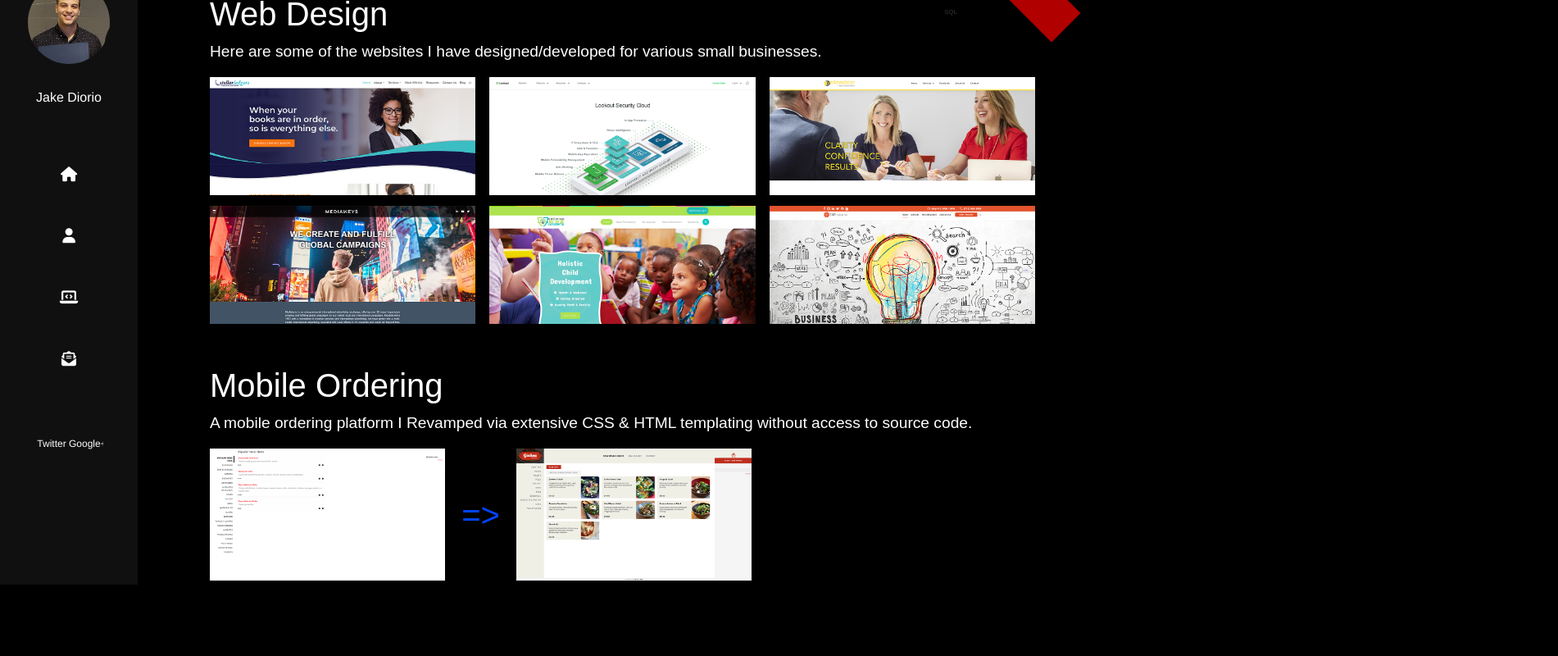
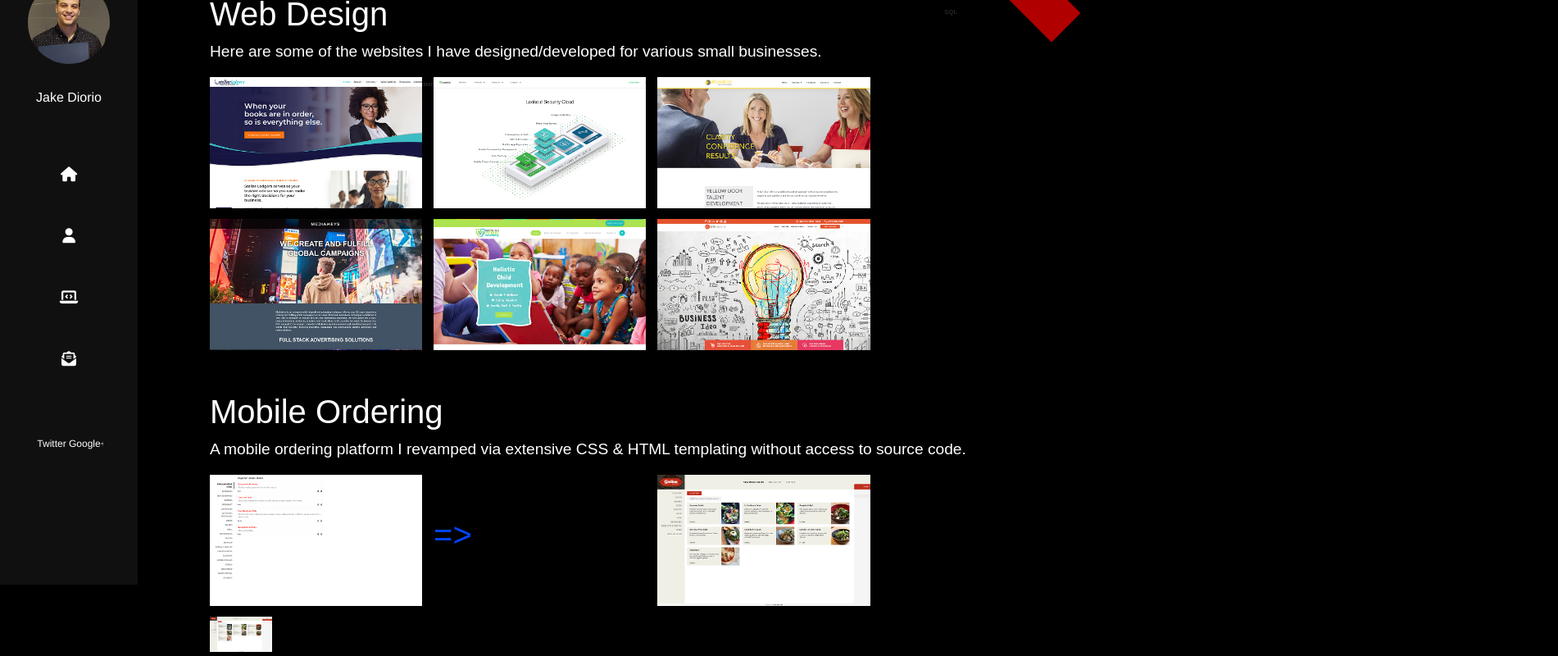
Before and after one commit to jdiorio2393/jake_portfolio, a React (Create React App) app: page /my-work in a window 1280 px wide. Shown: the part 87-887 px from the top of the page at 82% size, 1901 px wide, since content can reach past the window. Before the commit the page ends 816 px from the top, so only its background shows below. Built offline with nearby package versions, Linux system fonts and the light colour scheme; a web font is replaced by a local one.

Commit message:
projects page changes

```diff
--- a/src/components/projects/projects.css
+++ b/src/components/projects/projects.css
@@ -21,20 +21,71 @@
   gap: 13px 0px;
   align-items: center;
   grid-template-areas: '. . .' '. . .';
+  width: 80%;
 }
 
+.pic-container2 {
+  display: grid;
+  grid-template-columns: 1fr 1fr 1fr;
+  gap: 13px 0px;
+  align-items: center;
+  width: 80%;
+}
+
+/* first picture */
+
 .pic-div1 {
-  background-image: url('/projects/stellarledgers.png');
+  background: linear-gradient(
+      to right,
+      hsla(0, 0%, 0%, 0%),
+      hsla(0, 0%, 0%, 0%)
+    ),
+    url('/projects/stellarledgers.png');
   background-size: cover;
-  height: 9rem;
+  height: 10rem;
   width: 95%;
 }
 
 .pic-div1:hover {
-  filter: brightness(40%);
+  background: linear-gradient(
+      to right,
+      hsla(0, 0%, 0%, 0.78),
+      hsla(0, 0%, 0%, 0.75)
+    ),
+    url('/projects/stellarledgers.png');
+  background-size: cover;
+  transition: all 1s ease;
 }
 
 .pic-div1:hover .text {
+  opacity: 1;
+}
+
+/* second picture */
+.pic-div2 {
+  background: linear-gradient(
+      to right,
+      hsla(0, 0%, 0%, 0%),
+      hsla(0, 0%, 0%, 0%)
+    ),
+    url('/projects/lookout.png');
+  background-size: cover;
+  height: 10rem;
+  width: 95%;
+}
+
+.pic-div2:hover {
+  background: linear-gradient(
+      to right,
+      hsla(0, 0%, 0%, 0.78),
+      hsla(0, 0%, 0%, 0.75)
+    ),
+    url('/projects/lookout.png');
+  background-size: cover;
+  transition: all 1s ease;
+}
+
+.pic-div2:hover .text {
   opacity: 1;
 }
 
@@ -43,35 +94,202 @@
   opacity: 0;
 }
 
-.pic-div2 {
-  background-image: url('/projects/lookout.png');
+/* third picture */
+.pic-div3 {
+  background: linear-gradient(
+      to right,
+      hsla(0, 0%, 0%, 0%),
+      hsla(0, 0%, 0%, 0%)
+    ),
+    url('/projects/yellowdoor.png');
   background-size: cover;
-  height: 9rem;
+  height: 10rem;
   width: 95%;
 }
-.pic-div3 {
-  background-image: url('/projects/yellowdoor.png');
+
+.pic-div3:hover {
+  background: linear-gradient(
+      to right,
+      hsla(0, 0%, 0%, 0.78),
+      hsla(0, 0%, 0%, 0.75)
+    ),
+    url('/projects/yellowdoor.png');
   background-size: cover;
-  height: 9rem;
+  transition: all 1s ease;
+}
+
+.pic-div3:hover .text {
+  opacity: 1;
+}
+
+.text {
+  margin-top: 20%;
+  opacity: 0;
+}
+
+/* fourth picture */
+.pic-div4 {
+  background: linear-gradient(
+      to right,
+      hsla(0, 0%, 0%, 0%),
+      hsla(0, 0%, 0%, 0%)
+    ),
+    url('/projects/mediakeys.png');
+  background-size: cover;
+  height: 10rem;
   width: 95%;
 }
-.pic-div4 {
-  background-image: url('/projects/mediakeys.png');
+
+.pic-div4:hover {
+  background: linear-gradient(
+      to right,
+      hsla(0, 0%, 0%, 0.78),
+      hsla(0, 0%, 0%, 0.75)
+    ),
+    url('/projects/mediakeys.png');
   background-size: cover;
-  height: 9rem;
+  transition: all 1s ease;
+}
+
+.pic-div4:hover .text {
+  opacity: 1;
+}
+
+.text {
+  margin-top: 20%;
+  opacity: 0;
+}
+
+/* fifth picture */
+.pic-div5 {
+  background: linear-gradient(
+      to right,
+      hsla(0, 0%, 0%, 0%),
+      hsla(0, 0%, 0%, 0%)
+    ),
+    url('/projects/gmtb.png');
+  background-size: cover;
+  height: 10rem;
   width: 95%;
 }
-.pic-div5 {
-  background-image: url('/projects/gmtb.png');
+
+.pic-div5:hover {
+  background: linear-gradient(
+      to right,
+      hsla(0, 0%, 0%, 0.78),
+      hsla(0, 0%, 0%, 0.75)
+    ),
+    url('/projects/gmtb.png');
   background-size: cover;
-  height: 9rem;
+  transition: all 1s ease;
+}
+
+.pic-div5:hover .text {
+  opacity: 1;
+}
+
+.text {
+  margin-top: 20%;
+  opacity: 0;
+}
+
+/* sixth picture */
+.pic-div6 {
+  background: linear-gradient(
+      to right,
+      hsla(0, 0%, 0%, 0%),
+      hsla(0, 0%, 0%, 0%)
+    ),
+    url('/projects/snrcreative.png');
+  background-size: cover;
+  height: 10rem;
   width: 95%;
 }
-.pic-div6 {
-  background-image: url('/projects/snrcreative.png');
+
+.pic-div6:hover {
+  background: linear-gradient(
+      to right,
+      hsla(0, 0%, 0%, 0.78),
+      hsla(0, 0%, 0%, 0.75)
+    ),
+    url('/projects/snrcreative.png');
   background-size: cover;
-  height: 9rem;
+  transition: all 1s ease;
+}
+
+.pic-div6:hover .text {
+  opacity: 1;
+}
+
+.text {
+  margin-top: 20%;
+  opacity: 0;
+}
+
+/* seventh picture */
+.pic-div7 {
+  background: linear-gradient(
+      to right,
+      hsla(0, 0%, 0%, 0%),
+      hsla(0, 0%, 0%, 0%)
+    ),
+    url('/projects/old.png');
+  background-size: cover;
+  height: 10rem;
   width: 95%;
+}
+
+.pic-div7:hover {
+  background: linear-gradient(
+      to right,
+      hsla(0, 0%, 0%, 0.78),
+      hsla(0, 0%, 0%, 0.75)
+    ),
+    url('/projects/old.png');
+  background-size: cover;
+  transition: all 1s ease;
+}
+
+.pic-div7:hover .text {
+  opacity: 1;
+}
+
+.text {
+  margin-top: 20%;
+  opacity: 0;
+}
+
+/* eighth picture */
+.pic-div8 {
+  background: linear-gradient(
+      to right,
+      hsla(0, 0%, 0%, 0%),
+      hsla(0, 0%, 0%, 0%)
+    ),
+    url('/projects/new.png');
+  background-size: cover;
+  height: 10rem;
+  width: 95%;
+}
+
+.pic-div8:hover {
+  background: linear-gradient(
+      to right,
+      hsla(0, 0%, 0%, 0.78),
+      hsla(0, 0%, 0%, 0.75)
+    ),
+    url('/projects/new.png');
+  background-size: cover;
+  transition: all 1s ease;
+}
+
+.pic-div8:hover .text {
+  opacity: 1;
+}
+
+.text {
+  margin-top: 20%;
+  opacity: 0;
 }
 
 .text-div {
--- a/src/components/projects/projects.js
+++ b/src/components/projects/projects.js
@@ -11,35 +11,21 @@ const projects = () => {
       </p>
       <div className='pic-container'>
         <div className='pic-div1'>
-          {/* <div className='text-div'> */}
           <div className='text-center text'>
             <h4>Stellar Ledgers</h4>
             <p>Accounting Firm</p>
           </div>
-          {/* </div> */}
-          {/* <img
-            className='work-pic'
-            id='stellar'
-            src='/projects/stellarledgers.png'
-            alt=''
-          ></img> */}
         </div>
         <div className='pic-div2'>
-          <div className='text-div'>
-            <h4>Stellar Ledgers</h4>
-            <p>Accounting Firm</p>
+          <div className='text-center text'>
+            <h4>Lookout</h4>
+            <p>Mobile Security</p>
           </div>
-          {/* <img
-            className='work-pic'
-            id='lookout'
-            src='/projects/lookout.png'
-            alt=''
-          ></img> */}
         </div>
         <div className='pic-div3'>
-          <div className='text-div'>
-            <h4>Stellar Ledgers</h4>
-            <p>Accounting Firm</p>
+          <div className='text-center text'>
+            <h4>Yellow Door</h4>
+            <p>Talent Development</p>
           </div>
           {/* <img
             className='work-pic'
@@ -49,9 +35,9 @@ const projects = () => {
           ></img> */}
         </div>
         <div className='pic-div4'>
-          <div className='text-div'>
-            <h4>Stellar Ledgers</h4>
-            <p>Accounting Firm</p>
+          <div className='text-center text'>
+            <h4>MediaKeys</h4>
+            <p>Media Agency</p>
           </div>
           {/* <img
             className='work-pic'
@@ -61,40 +47,42 @@ const projects = () => {
           ></img> */}
         </div>
         <div className='pic-div5'>
-          <div className='text-div'>
-            <h4>Stellar Ledgers</h4>
-            <p>Accounting Firm</p>
+          <div className='text-center text'>
+            <h4>Growing Me To Be</h4>
+            <p>Childrens Educational Institute</p>
           </div>
-          {/* <img
-            className='work-pic'
-            id='gmtb'
-            src='/projects/gmtb.png'
-            alt=''
-          ></img> */}
         </div>
         <div className='pic-div6'>
-          <div className='text-div'>
-            <h4>Stellar Ledgers</h4>
-            <p>Accounting Firm</p>
+          <div className='text-center text'>
+            <h4>SNR Creative</h4>
+            <p>Branding Firm</p>
           </div>
-          {/* <img
-            className='work-pic'
-            id='snr'
-            src='/projects/snrcreative.png'
-            alt=''
-          ></img> */}
         </div>
       </div>
       <h3 className='mobile-ordering'>Mobile Ordering</h3>
       <p className='work-description'>
-        A mobile ordering platform I Revamped via extensive CSS & HTML
+        A mobile ordering platform I revamped via extensive CSS & HTML
         templating without access to source code.
       </p>
-      <img className='work-pic' src='/projects/old.png' alt=''></img>
-      <h1 className='work-pic'>
-        <span style={{ color: '#0244fd' }}>{`=>`}</span>
-      </h1>
-      <img className='work-pic' src='/projects/new.png' alt=''></img>
+      <div className='pic-container2'>
+        <div className='pic-div7'>
+          <div className='text-center text'>
+            <h4>iMenuToGo</h4>
+            <p>Old Online Ordering</p>
+          </div>
+        </div>
+        {/* <img className='work-pic' src='/projects/old.png' alt=''></img> */}
+        <h1 className='work-pic'>
+          <span style={{ color: '#0244fd' }}>{`=>`}</span>
+        </h1>
+        <div className='pic-div8'>
+          <div className='text-center text'>
+            <h4>iMenuToGo</h4>
+            <p>New Online Ordering</p>
+          </div>
+        </div>
+        <img className='work-pic' src='/projects/new.png' alt=''></img>
+      </div>
     </div>
   );
 };
```
